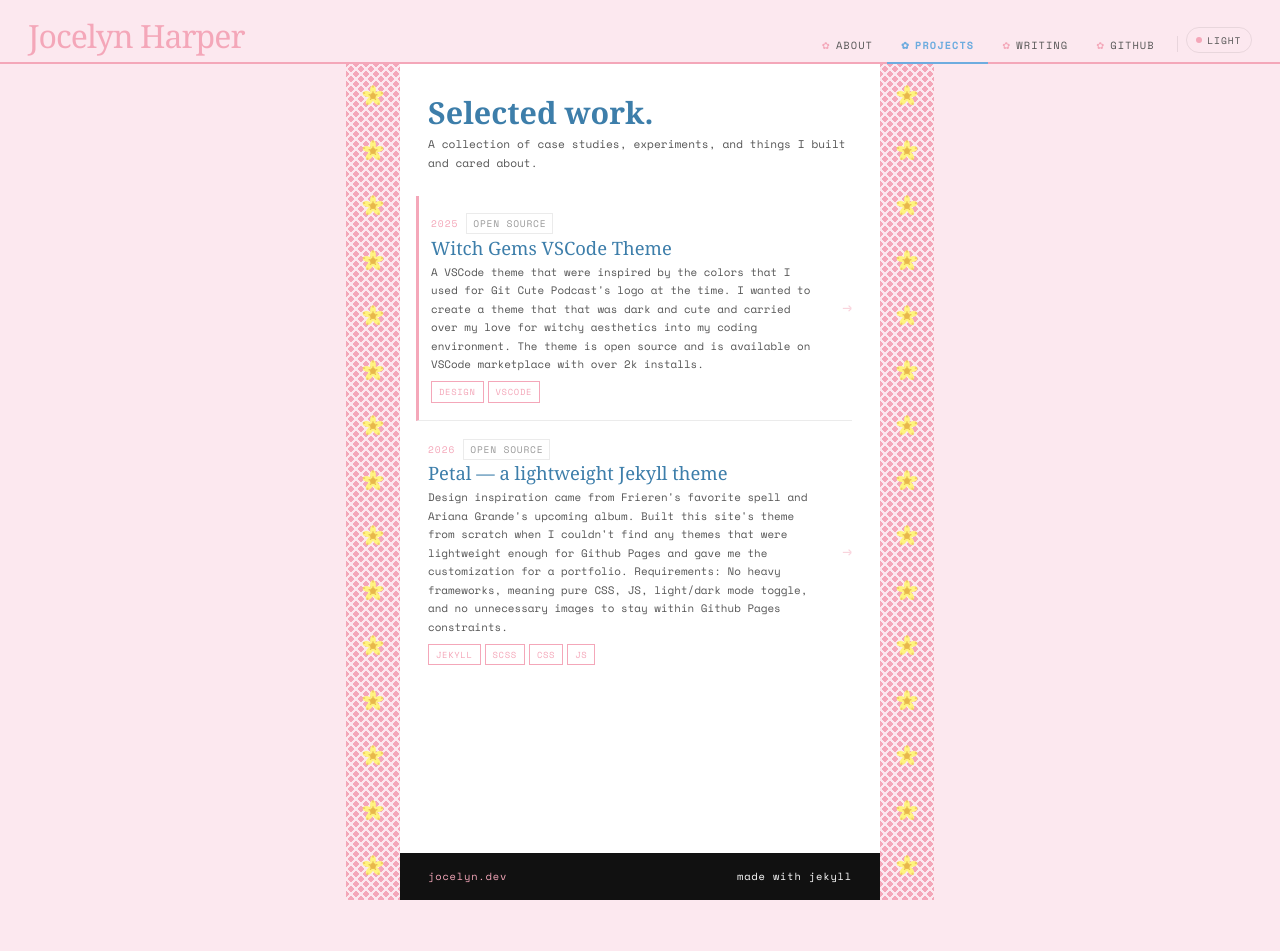
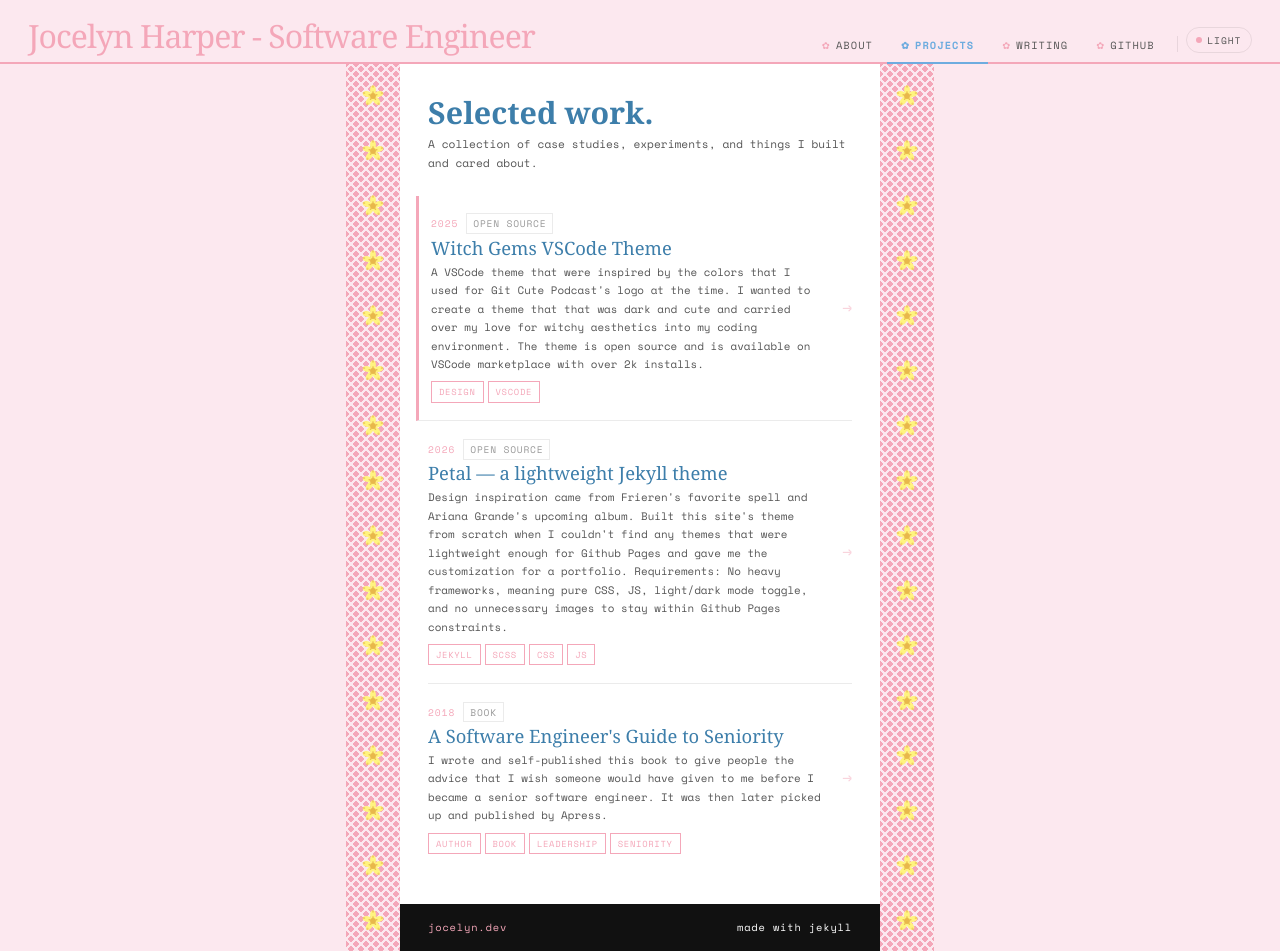
Before and after one commit to javawitch/javawitch.github.io, a Jekyll site: the page built from projects.html, in a window 1280 px wide. Built offline with Jekyll 4.4.1, drawn with Linux system fonts in a browser that asks for light colours; before the commit the page ends 900 px from its top, so only the background shows below that.

Commit message:
Updated projects and some stuff

```diff
--- a/_config.yml
+++ b/_config.yml
@@ -1,7 +1,7 @@
 # ── PETAL THEME — _config.yml ───────────────────────────────
 # Replace these values with your own
 
-title:       Jocelyn Harper
+title:       Jocelyn Harper - Software Engineer
 description: Portfolio and technical blog for Jocelyn Harper, Staff Software Engineer and lover of all things that sit at the intersection of software and aesthetics.
 url:         https://jocelyn.dev
 lang:        en
--- a/_data/projects.yml
+++ b/_data/projects.yml
@@ -34,3 +34,15 @@
     - SCSS
     - CSS
     - JS
+
+- title: "A Software Engineer's Guide to Seniority"
+  description: "I wrote and self-published this book to give people the advice that I wish someone would have given to me before I became a senior software engineer. It was then later picked up and published by Apress."
+  year: 2018
+  type: Book
+  url: https://www.amazon.com/Software-Engineers-Guide-Seniority-Leadership/dp/1484287827
+  show_placeholder: true
+  tags:
+    - Author
+    - Book
+    - Leadership
+    - Seniority
--- a/_posts/2026-06-05-my-time-as-a-black-woman-software-engineer-at-capital-one.markdown
+++ b/_posts/2026-06-05-my-time-as-a-black-woman-software-engineer-at-capital-one.markdown
@@ -7,9 +7,7 @@ categories: blog
 ---
 _This blog was originally posted on [Medium](https://medium.com/@javavvitch/my-time-as-a-black-woman-software-engineer-at-capital-one-5c05fa8faed), July 6, 2020._
 
-
 **Trigger Warning: Mention onf depression, anxiety, PTSD, and suicidal thoughts.**
-
 
 Being a Black woman in technology, despite the immense amount of privilege that we have with our skill set and our compensation for said skill set, is hard, but I would like to think I have persevered despite the odds. I love my career path. I travel to conferences to talk about my experience technically and also to talk about my experience with diversity and inclusion in the field. Honestly, this article could have been another talk and a hell of a good one. I have also found ways to grow a community of compassionate friends in technology that I did not think was possible. Yet, when it came to my job, I was dimmed.
 <!--more-->
```
